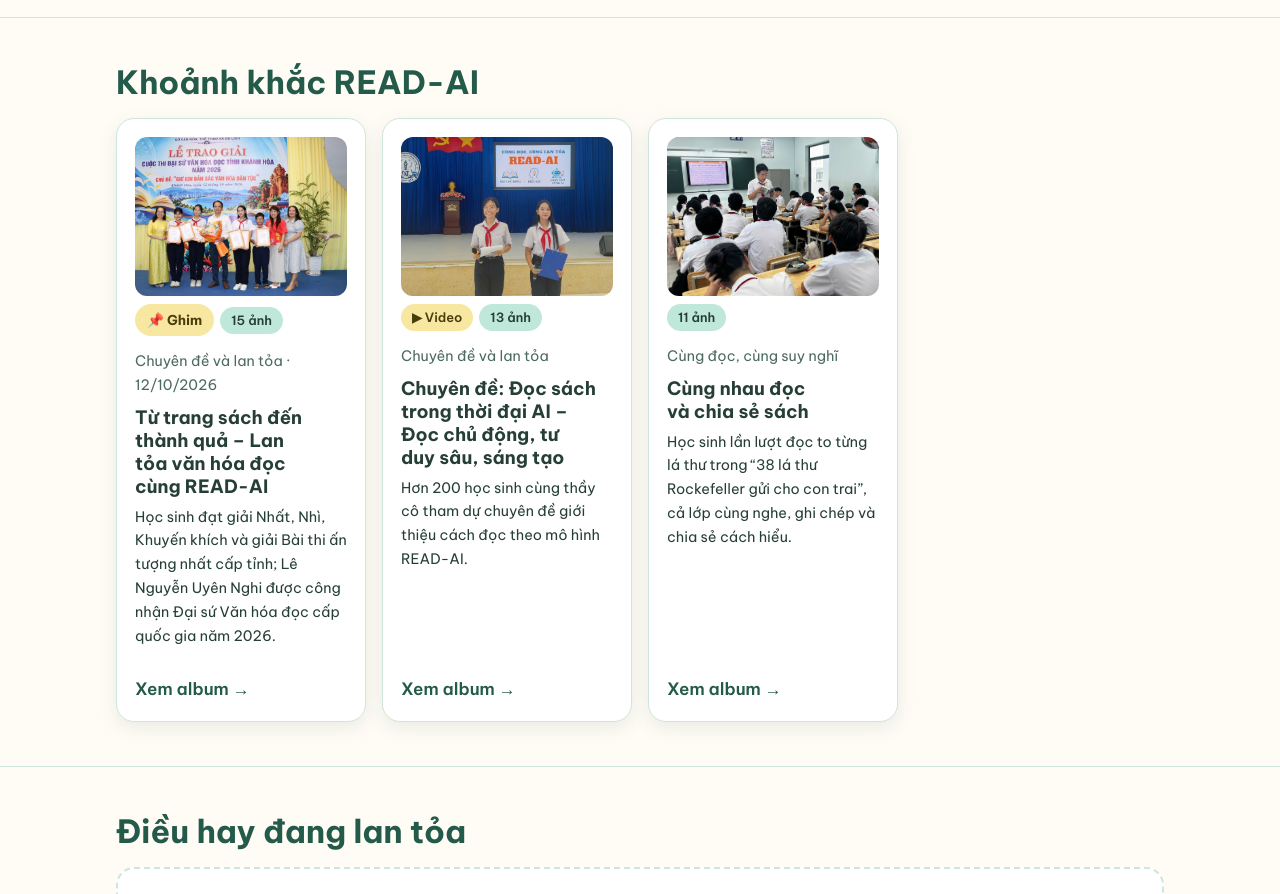
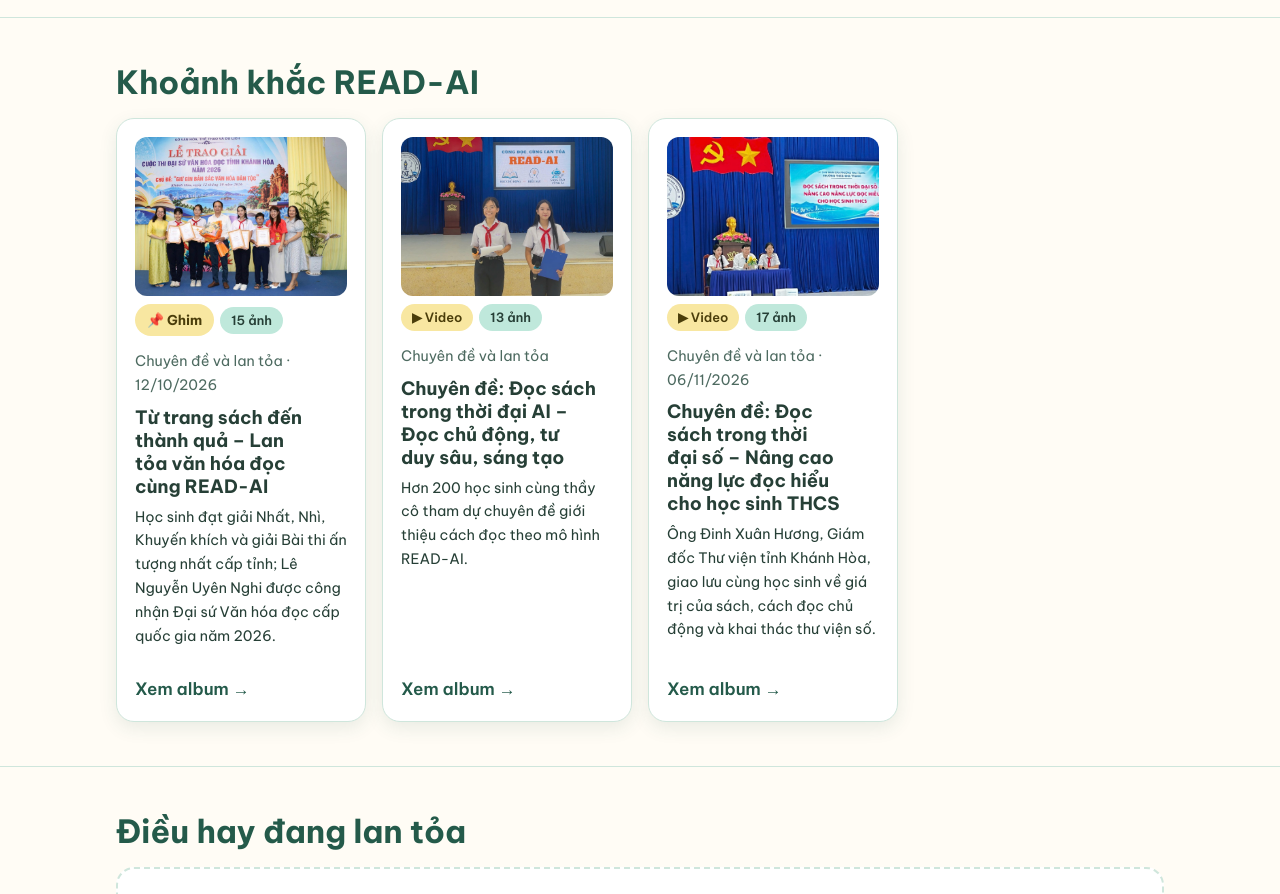
Before and after one commit to cungemdocsach/cungemdocsach.github.io, a plain HTML site: page index.html in a window 1280 px wide. Shown: the part 3340-4234 px from the top of the page. Drawn offline with Linux system fonts and the light colour scheme.

Commit message:
Add files via upload

```diff
--- a/index.html
+++ b/index.html
@@ -373,6 +373,50 @@ var ALBUMS = [
      {src:"chuyen-de-ai-11.jpg", cap:"Nhóm thực hiện trình bày “Cùng đọc, cùng lan tỏa READ-AI”"},
      {src:"chuyen-de-ai-12.jpg", cap:"Học sinh các lớp tham dự chuyên đề"},
      {src:"chuyen-de-ai-13.jpg", cap:"Học sinh và thầy cô tham dự chuyên đề"}
+   ]},
+  {id:"chuyen-de-doc-sach-so", group:"Chuyên đề và lan tỏa",
+   title:"Chuyên đề: Đọc sách trong thời đại số – Nâng cao năng lực đọc hiểu cho học sinh THCS",
+   date:"06/11/2026", place:"Trường THCS Nha Trang",
+   cover:"chuyen-de-so-17.jpg", video:"Jxs8aK0-UjY",
+   desc:"Ông Đinh Xuân Hương, Giám đốc Thư viện tỉnh Khánh Hòa, giao lưu cùng học sinh về giá trị của sách, cách đọc chủ động và khai thác thư viện số.",
+   sections:[
+     {h:"Giới thiệu chuyên đề", p:[
+       "Nhằm giúp học sinh hiểu rõ hơn giá trị của sách, biết cách đọc để hiểu sâu và khai thác hiệu quả nguồn tài liệu trong thời đại số, ngày 06/11/2026, Trường THCS Nha Trang tổ chức chuyên đề “Đọc sách trong thời đại số – Nâng cao năng lực đọc hiểu cho học sinh THCS”.",
+       "Đến tham dự và chia sẻ trong chương trình, nhà trường trân trọng giới thiệu ông Đinh Xuân Hương – Giám đốc Thư viện tỉnh Khánh Hòa.",
+       "Dẫn dắt phần giao lưu là hai học sinh Đậu Thị Hải Châu (lớp 9C1) và Lê Nguyễn Uyên Nghi (lớp 8C1), nhóm thực hiện dự án READ-AI. Hai bạn kết nối nội dung chia sẻ của diễn giả với câu hỏi, suy nghĩ và trải nghiệm đọc sách của học sinh."]},
+     {h:"Ba nội dung giao lưu", list:[
+       "Giá trị của sách trong thời đại số: biết nhiều thông tin chưa đồng nghĩa với có nhiều kiến thức. Đọc sách giúp mở rộng hiểu biết, rèn luyện sự tập trung và tư duy, phát triển ngôn ngữ và bồi đắp nhân cách.",
+       "Phương pháp đọc hiệu quả: chọn sách phù hợp, đọc có mục đích, đặt câu hỏi, ghi nhớ và kết nối kiến thức, chia sẻ và vận dụng – theo nguyên tắc “Đọc để hiểu – Hiểu để suy nghĩ – Suy nghĩ để hành động”.",
+       "Kết hợp sách giấy, thư viện số và công nghệ: duy trì thói quen đọc sách giấy, khai thác tài nguyên số của Thư viện tỉnh Khánh Hòa, kiểm chứng thông tin trước khi tin và dùng AI để hỗ trợ việc học, không để AI suy nghĩ thay mình."],
+      p:["Ông Hương cũng khuyến khích học sinh mạnh dạn đến thư viện và nhờ cán bộ thư viện hướng dẫn khi cần tìm tài liệu cho bài học hoặc chủ đề nghiên cứu."]},
+     {h:"Ba điều cần nhớ", list:[
+       "Đọc sách để mở rộng tri thức, không để video ngắn và thông tin nhanh làm mất khả năng đọc sâu, nghĩ sâu.",
+       "Đọc sách phải biết suy nghĩ: đặt câu hỏi, tìm bằng chứng, kết nối kiến thức và rút ra bài học.",
+       "Đọc để thay đổi và hành động: biến điều tốt đẹp trong sách thành việc làm cụ thể trong học tập và cuộc sống."], p:[]},
+     {h:"Giao lưu cùng học sinh", p:[
+       "Sau phần chia sẻ, học sinh tham gia trắc nghiệm “Cùng đọc – cùng hiểu” về cách chọn sách, đọc hiểu dựa trên bằng chứng và khai thác thư viện. Các bạn tiếp tục chia sẻ “ba điểm chạm” – ba điều tâm đắc nhất sau buổi giao lưu. Ông Đinh Xuân Hương trao quà cho các bạn có câu trả lời đúng."]},
+     {h:"Lời cảm ơn", p:[
+       "Nhóm READ-AI trân trọng cảm ơn ông Đinh Xuân Hương đã dành thời gian chia sẻ cùng học sinh; cảm ơn Ban Giám hiệu, thầy cô và các bạn học sinh đã đồng hành cùng chương trình."],
+      links:[{href:"https://thuvienkhanhhoa.gov.vn", text:"Website Thư viện tỉnh Khánh Hòa ↗"},{href:"#album-chuyen-de-ai", text:"← Xem chuyên đề “Đọc sách trong thời đại AI”"}]}
+   ],
+   photos:[
+     {src:"chuyen-de-so-14.jpg", cap:"Phần giới thiệu chuyên đề"},
+     {src:"chuyen-de-so-17.jpg", cap:"Ông Đinh Xuân Hương chia sẻ cùng học sinh"},
+     {src:"chuyen-de-so-01.jpg", cap:"Ông Đinh Xuân Hương cùng hai học sinh dẫn chương trình Đậu Thị Hải Châu và Lê Nguyễn Uyên Nghi"},
+     {src:"chuyen-de-so-13.jpg", cap:"Bàn giao lưu trên sân khấu"},
+     {src:"chuyen-de-so-11.jpg", cap:"Sân khấu chuyên đề"},
+     {src:"chuyen-de-so-08.jpg", cap:"Toàn cảnh hội trường nhìn từ cuối"},
+     {src:"chuyen-de-so-04.jpg", cap:"Học sinh phát biểu trong phần giao lưu"},
+     {src:"chuyen-de-so-05.jpg", cap:"Học sinh lắng nghe phần chia sẻ"},
+     {src:"chuyen-de-so-10.jpg", cap:"Học sinh theo dõi buổi giao lưu"},
+     {src:"chuyen-de-so-15.jpg", cap:"Học sinh giơ tay trả lời câu hỏi trắc nghiệm"},
+     {src:"chuyen-de-so-12.jpg", cap:"Học sinh tham gia phần “Cùng đọc – cùng hiểu”"},
+     {src:"chuyen-de-so-07.jpg", cap:"Ông Đinh Xuân Hương trao quà cho học sinh trả lời đúng"},
+     {src:"chuyen-de-so-02.jpg", cap:"Trao quà và chụp ảnh lưu niệm"},
+     {src:"chuyen-de-so-03.jpg", cap:"Ông Đinh Xuân Hương cùng hai học sinh dẫn chương trình"},
+     {src:"chuyen-de-so-09.jpg", cap:"Thầy cô và học sinh tham dự chuyên đề"},
+     {src:"chuyen-de-so-16.jpg", cap:"Học sinh các lớp tham dự chuyên đề"},
+     {src:"chuyen-de-so-06.jpg", cap:"Sân khấu và bàn trưng bày tài liệu"}
    ]},
   {id:"doc-chia-se", group:"Cùng đọc, cùng suy nghĩ",
    title:"Cùng nhau đọc và chia sẻ sách",
```
Also changed, not shown: chuyen-de-so-01.jpg (added), chuyen-de-so-02.jpg (added), chuyen-de-so-03.jpg (added), chuyen-de-so-04.jpg (added), chuyen-de-so-05.jpg (added), chuyen-de-so-06.jpg (added), chuyen-de-so-07.jpg (added), chuyen-de-so-08.jpg (added), chuyen-de-so-09.jpg (added), chuyen-de-so-10.jpg (added), chuyen-de-so-11.jpg (added), chuyen-de-so-12.jpg (added), chuyen-de-so-13.jpg (added), chuyen-de-so-14.jpg (added), 3 more files.
